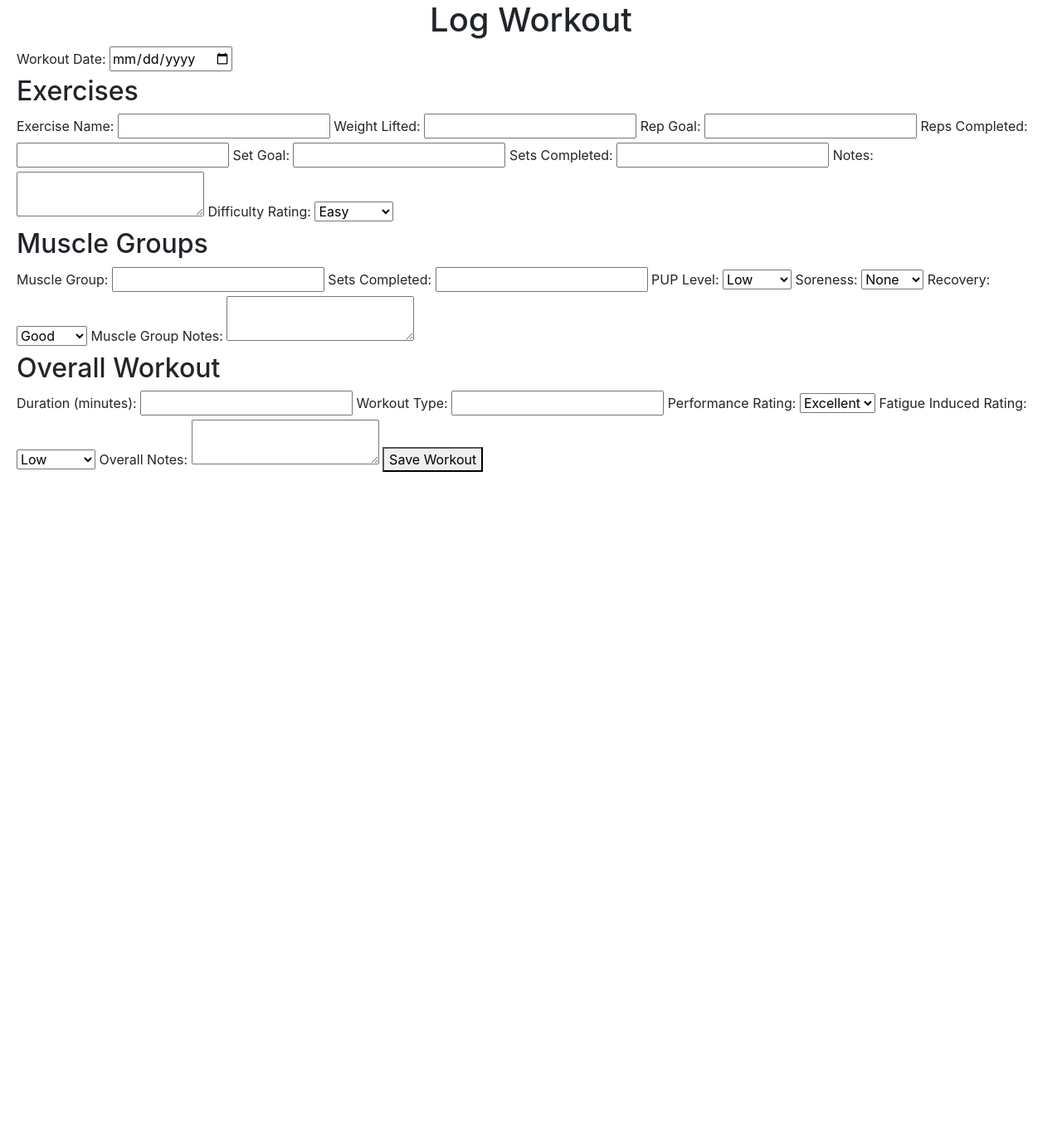
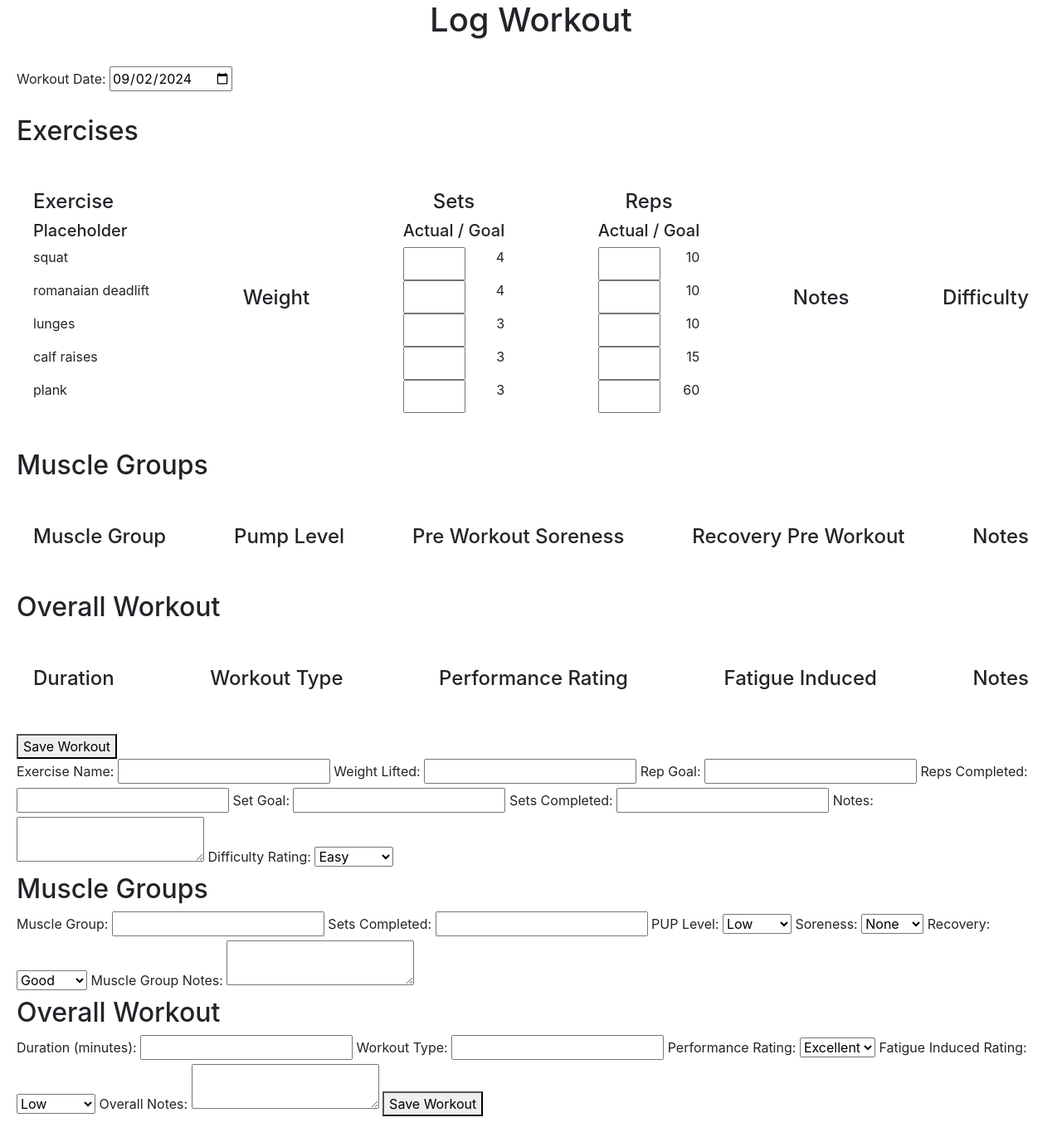
Before and after one commit to lancerharris/weight_training_tracker, a Flask app: page /log-workout in a window 1280 px wide. Shown: the part 80-1451 px from the top of the page at 83% size. Before the commit the page ends 649 px from the top, so only its background shows below. Run offline with Flask 3, Linux system fonts and the light colour scheme; data comes from the database, SQL or seed files in the repository; some libraries are stand-ins or nearby versions.

Commit message:
Start work on Log workout setup

```diff
--- a/app.py
+++ b/app.py
@@ -1,8 +1,9 @@
 from flask import Flask, render_template, request, redirect, url_for
 from database import create_tables, get_exercises_and_muscle_groups, load_data_from_folder
 import os
+from datetime import date
 
-from weekly_schedule import add_exercise_from_library, delete_exercise_from_schedule, get_planned_workouts
+from weekly_schedule import add_exercise_from_library, delete_exercise_from_schedule, get_planned_workouts, get_weekday_exercises
 
 app = Flask(__name__)
 
@@ -32,7 +33,10 @@ def delete_scheduled_exercise():
 
 @app.route('/log-workout')
 def log_workout():
-    return render_template('log_workout.html')
+    todays_date = date.today().strftime("%Y-%m-%d")
+    weekday = date.today().strftime("%A")
+    starter_exercises = get_weekday_exercises(weekday)
+    return render_template('log_workout.html', todays_date=todays_date, weekday_exercises=starter_exercises)
 
 @app.route('/exercise-library')
 def exercise_library():
--- a/static/styles.css
+++ b/static/styles.css
@@ -131,3 +131,25 @@ h1 {
     display: flex;
     justify-content: space-between;
 }
+
+.log-container {
+    display: flex;
+    flex-wrap: wrap;
+    justify-content: space-between;
+    align-items: center;
+    gap: 20px;
+    margin: 20px 20px;
+}
+
+.exercise-set-info,
+.exercise-rep-info {
+    display: flex;
+    justify-content: space-between;
+}
+
+.set-info h4,
+.set-info h5,
+.rep-info h4,
+.rep-info h5 {
+    text-align: center;
+}
--- a/templates/log_workout.html
+++ b/templates/log_workout.html
@@ -3,11 +3,96 @@
 
 {% block content %}
 <h1>Log Workout</h1>
+<br>
 <form method="POST" action="">
     <label for="workout-date">Workout Date:</label>
-    <input type="date" id="workout-date" name="workout_date" required>
+    <input type="date" id="workout-date" name="workout_date" value={{todays_date}} required>
+    <br>
+    <br>
+    <h2>Exercises</h2>
+    <br>
+    <div class="log-container">
+        <div class="exercise-names">
+            <h4>Exercise</h4>
+            <h5>Placeholder</h5>
+            {% for exercise in weekday_exercises %}
+                <p>{{exercise.exercise}}</p>
+            {% endfor %}
+        </div>
+        <div class="exercise-weights">
+            <h4>Weight</h4>
 
-    <h2>Exercises</h2>
+        </div>
+        <div class="set-info">
+            <h4>Sets</h4>
+            <h5>Actual / Goal</h5>
+            {% for exercise in weekday_exercises %}
+                <div class="exercise-set-info">
+                    <input type="number" id="sets-completed" name="sets_completed" min="1" style="width: 75px;">
+                    <p>{{exercise.sets}}</p>
+                </div>
+            {% endfor %}
+        </div>
+        <div class="rep-info">
+            <h4>Reps</h4>
+            <h5>Actual / Goal</h5>
+            {% for exercise in weekday_exercises %}
+                <div class="exercise-rep-info">
+                    <input type="number" id="reps-completed" name="reps_completed" min="1" style="width: 75px;">
+                    <p>{{exercise.reps}}</p>
+                </div>
+            {% endfor %}
+        </div>
+        <div class="exercise-notes">
+            <h4>Notes</h4>
+        </div>
+        <div class="difficulty-rating">
+            <h4>Difficulty</h4>
+        </div>
+    </div>
+    <br>
+    <h2>Muscle Groups</h2>
+    <br>
+    <div class="log-container">
+        <div class="muscle-group-names">
+            <h4>Muscle Group</h4>
+        </div>
+        <div class="pump-levels">
+            <h4>Pump Level</h4>
+        </div>
+        <div class="soreness-levels">
+            <h4>Pre Workout Soreness</h4>
+        </div>
+        <div class="recovery-levels">
+            <h4>Recovery Pre Workout</h4>
+        </div>
+        <div class="muscle-group-notes">
+            <h4>Notes</h4>
+        </div>
+    </div>
+
+    <br>
+    <h2>Overall Workout</h2>
+    <br>
+    <div class="log-container">
+        <div class="workout-duration">
+            <h4>Duration</h4>
+        </div>
+        <div class="workout-type">
+            <h4>Workout Type</h4>
+        </div>
+        <div class="performance-rating">
+            <h4>Performance Rating</h4>
+        </div>
+        <div class="fatigue-rating">
+            <h4>Fatigue Induced</h4>
+        </div>
+        <div class="overall-notes">
+            <h4>Notes</h4>
+        </div>
+    </div>
+    <br>
+    <button type="submit">Save Workout</button>
     <div class="exercise-entry">
         <label for="exercise-name">Exercise Name:</label>
         <input type="text" id="exercise-name" name="exercise_name" required>
--- a/weekly_schedule.py
+++ b/weekly_schedule.py
@@ -87,3 +87,30 @@ def delete_exercise_from_schedule(exercise_id, day_of_week):
 
     conn.commit()
     conn.close()
+
+def get_weekday_exercises(weekday):
+    conn = connect_db()
+    cursor = conn.cursor()
+
+    cursor.execute('''
+        SELECT
+            t1.exercise_id, t2.name, t1.target_sets, t1.target_reps_or_duration
+        FROM weekly_schedule t1
+        INNER JOIN exercises t2
+            ON t1.exercise_id = t2.id
+        WHERE t1.weekday_int = ?
+    ''', (weekday_ints[weekday],))
+
+    exercises = []
+
+    for row in cursor.fetchall():
+        exercise_id, exercise_name, target_sets, target_reps_or_duration = row
+        exercises.append({
+            'exercise': exercise_name,
+            'exercise_id': exercise_id,
+            'sets': target_sets,
+            'reps': target_reps_or_duration
+        })
+
+    conn.close()
+    return exercises
```
